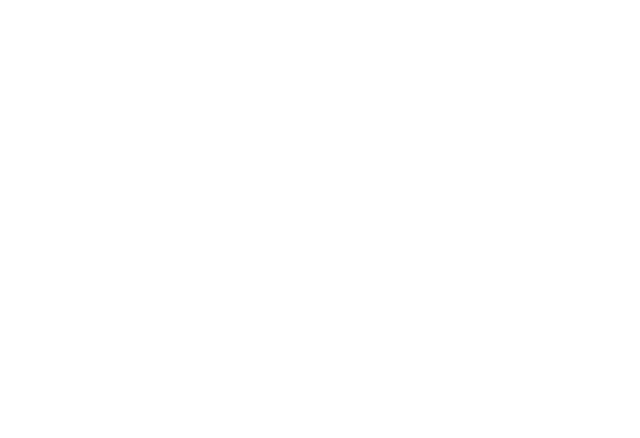
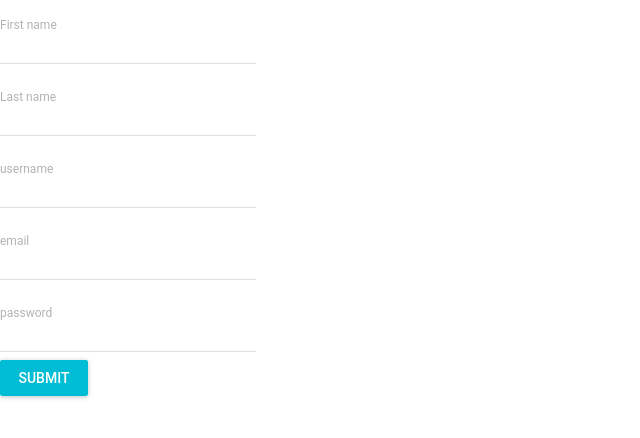
Before and after one commit to aijiechen/GameHub, a React (Create React App) app in the folder app/: page /signup in a window 1280 px wide. Shown: the top 438 px of the page, without its empty margins (0-640 px from the left). Built offline with nearby package versions, Linux system fonts and the light colour scheme.

Commit message:
Added signup page

```diff
--- a/app/package.json
+++ b/app/package.json
@@ -3,6 +3,7 @@
   "version": "0.1.0",
   "private": true,
   "dependencies": {
+    "material-ui": "^0.19.4",
     "react": "^16.0.0",
     "react-dom": "^16.0.0",
     "react-router-dom": "^4.2.2",
--- /dev/null
+++ b/app/src/routes/Signup.js
@@ -0,0 +1,107 @@
+import React from 'react';
+import TextField from 'material-ui/TextField';
+import RaisedButton from 'material-ui/RaisedButton';
+import MuiThemeProvider from 'material-ui/styles/MuiThemeProvider';
+class Signup extends React.Component{
+
+
+		state = {
+			firstName: '',
+			firstNameError: '',
+			lastName: '',
+			lastNameError: '',
+			username: '',
+			usernameError: '',
+			email: '',
+			emailError: '',
+			password: '',
+			passwordError: '',
+		}
+
+	change = e => {
+
+		this.setState({
+			[e.target.name]:e.target.value
+		});
+	};
+
+
+	onSubmit = (e)=>{
+		e.preventDefault();
+		this.setState({
+			firstName: '',
+			lastName: '',
+			username: '',
+			email: '',
+			password: '',
+		})
+
+	}
+	render(){
+		return(
+			<MuiThemeProvider>
+			<form>
+				<TextField
+				name = "firstName"
+				floatingLabelText = "First name"
+				value = {this.state.firstName}
+				onChange = {e => this.change(e)}
+				errorText = {this.state.firstNameError}
+				floatingLabelFixed
+				/>
+				<br />
+
+				<TextField
+				name = "lastName"
+				floatingLabelText = "Last name"
+				value = {this.state.lastName}
+				onChange = {e => this.change(e)}
+				errorText = {this.state.lastNameError}
+				floatingLabelFixed
+				/>
+
+				<br />
+				<TextField
+				name = "username"
+				floatingLabelText = "username"
+				value = {this.state.username}
+				onChange = {e => this.change(e)}
+				errorText = {this.state.usernameError}
+				floatingLabelFixed
+				/>
+
+				<br />
+				<TextField
+				name = "email"
+				floatingLabelText = "email"
+				value = {this.state.email}
+				onChange = {e => this.change(e)}
+				errorText = {this.state.emailError}
+				floatingLabelFixed
+				/>
+
+				<br />
+				<TextField
+				name = "password"
+				type = "password"
+				floatingLabelText = "password"
+				value = {this.state.password}
+				onChange = {e => this.change(e)}
+				errorText = {this.state.passwordError}
+				floatingLabelFixed
+				/>
+				<br />
+
+				<RaisedButton label = "Submit" onClick = {e => this.onSubmit(e)} primary />
+			</form>
+			</MuiThemeProvider>
+			);
+	}
+
+
+
+
+
+}
+
+export default Signup;
--- a/app/src/routes/index.js
+++ b/app/src/routes/index.js
@@ -3,12 +3,13 @@ import React from 'react';
 import { BrowserRouter, Route, Switch} from 'react-router-dom';
 
 import Home from './Home';
-
+import Signup from './Signup';
 export default() => (
 	<BrowserRouter>
 		<Switch>
 			<Route path = "/" exact component = {Home} />
 			<Route path = "/home" exact component = {Home} />
+			<Route path = "/signup" exact component = {Signup} />
 		</Switch>
 	</BrowserRouter>
 );
```
Also changed, not shown: 1 other file (tests, documents, lock files or other folders).
